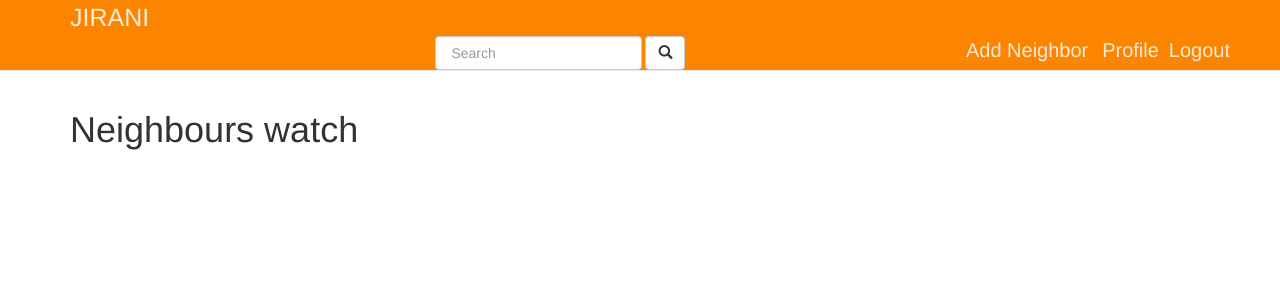
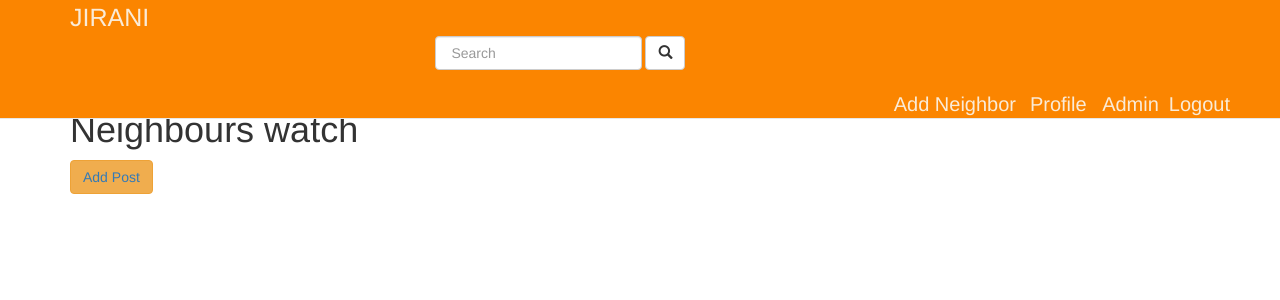
Before and after one commit to josphat-otieno/Neighbour-Spy, a Django app: page / in a window 1280 px wide. Shown: the top 300 px of the page. Run offline with Django 3.2, Linux system fonts and the light colour scheme; the visitor is signed in with stand-in values (Sample User, id 1); data that the repository does not hold is empty; some libraries are stand-ins or nearby versions.

Commit message:
add admin panel

```diff
--- a/spypyapp/admin.py
+++ b/spypyapp/admin.py
@@ -1,7 +1,8 @@
 from django.contrib import admin
-from .models import Profile, Neighbor, Business
+from .models import Profile, Neighbor, Business,Post
 
 # Register your models here.
 admin.site.register(Neighbor)
 admin.site.register(Profile)
 admin.site.register(Business)
+admin.site.register(Post)
--- a/spypyapp/models.py
+++ b/spypyapp/models.py
@@ -88,4 +88,3 @@ class Post(models.Model):
     post_title = models.CharField(max_length=60)
     post_description = models.TextField(default='')
     posted = models.DateTimeField(auto_now_add=True)
-    neighborhood = models.ForeignKey(Neighbor, on_delete=models.CASCADE, related_name='neighbor')
--- a/spypyapp/templates/navbar.html
+++ b/spypyapp/templates/navbar.html
@@ -6,13 +6,13 @@
       </button>
     </div>
     <div class="navbar-collapse collapse">
-      <a href="/" style="font-size: 25px; color: antiquewhite;">JIRANI</a>
+      <a href="/" style="font-size: 25px; color: antiquewhite; margin-bottom: 0px;">JIRANI</a>
     </div>
     <div class="col-sm- col-md-8 navbar-center" style="text-align:center; margin-left: 110px;">
       <form class="form-inline" action="{%url 'search' %}">
         <div class="md-form my-0">
-          <input class="form-control mr-sm-5" type="text" placeholder=" Search" name="businesses" aria-label="Search">
-          <button class="btn btn-default" type="submit"><i class="glyphicon glyphicon-search"></i></button>
+          <input class="form-control mr-sm-5" type="text" placeholder=" Search" name="businesses" aria-label="Search" style="margin-bottom: 20px;">
+          <button class="btn btn-default" type="submit" style="margin-bottom: 20px;"><i class="glyphicon glyphicon-search" ></i></button>
         </div>
       </form>
     </div>
@@ -22,6 +22,7 @@
       <a  style="margin-right: 10px;font-size: 20px; color: antiquewhite;"href="{% url 'profile' %}">Profile </a>
       {% if user.is_authenticated %}
       <div class="nav navbar-nav navbar-right"><a style="margin-right: 10px;font-size: 20px; color: antiquewhite;" href="accounts/logout">Logout</a></div>
+      <a  style="margin-right: 10px;font-size: 20px; color: antiquewhite;"href="/admin">Admin </a>
       {% else %}
       <ul>
         <li><a style="color: green; font-size: larger; font-weight: bold;">
--- a/spypyapp/templates/spy/detail.html
+++ b/spypyapp/templates/spy/detail.html
@@ -18,6 +18,12 @@
                 {% endfor %}
                 <hr>
                 <button class="btn btn-md btn-warning"><a href="{% url 'create_business' neighbor.id %}">Add business</a></button>
+
+                <button class="btn btn-md btn-warning"><a href="{% url 'create_post' %}">Add Post</a></button>
+                {% for post in posts %}
+                <h1>{{post.post_title}}</h1>
+                {% endfor %}
+
             </div>
         </div>
     </div>
--- a/spypyapp/templates/spy/index.html
+++ b/spypyapp/templates/spy/index.html
@@ -5,6 +5,11 @@
 {% block content %}
 <div class="container" style="padding-top: 90px;">
     <h1>Neighbours watch</h1>
+    <button class="btn btn-md btn-warning"><a href="{% url 'create_post' %}">Add Post</a></button>
+    {% for post in posts %}
+    <h1>{{post.post_title}}</h1>
+    {% endfor %}
+
 
     {% for neighbor in neighbors %}
     <h1>{{neighbor.name}}</h1>
@@ -15,6 +20,7 @@
     <button class="btn btn-md btn-warning"><a href="{% url 'update_count' neighbor.id %}">Update Occupants</a></button>
     <button class="btn btn-md btn-warning"><a href="{% url 'delete_neighborhood' neighbor.id %}">Delete</a></button>
 
+
     {% endfor %}
 </div>
 {% endblock %}
--- a/spypyapp/urls.py
+++ b/spypyapp/urls.py
@@ -19,6 +19,8 @@ urlpatterns = [
     path('delete/<int:neighborhood_id>/', views.delete_neighborhood, name='delete_neighborhood'),
     url(r'^(?P<neighborhood_id>[0-9]+)/count$', views.update_count, name="update_count"),
     url(r'^(?P<neighborhood_id>[0-9]+)/business$', views.create_business, name="create_business"),
+    # url(r'^(?P<neighborhood_id>[0-9]+)/post$', views.create_post, name="create_post"),
+    path('post/', views.create_post, name="create_post"),
 ]
 if settings.DEBUG:
     urlpatterns+=static(settings.MEDIA_URL, document_root = settings.MEDIA_ROOT)
--- a/spypyapp/views.py
+++ b/spypyapp/views.py
@@ -10,18 +10,17 @@ from .forms import *
 def index(request):
     businesses = Business.objects.all()
     neighbors = Neighbor.objects.all()
+    posts = Post.objects.all()
 
 
-    return render(request, 'spy/index.html',{"businesses":businesses, "neighbors":neighbors})
+    return render(request, 'spy/index.html',{"businesses":businesses, "neighbors":neighbors,"posts":posts})
 
 @login_required(login_url='/accounts/login/')
 def neighborhood_view(request, neighborhood_id):
 
     neighbor = Neighbor.objects.get(id = neighborhood_id)
     businesses = Business.objects.filter(neighborhood=neighbor)
-    posts = Post.objects.filter(neighborhood=neighbor)
-
-    return render (request, 'spy/detail.html', {"neighbor":neighbor, "businesses":businesses,"posts":posts})
+    return render (request, 'spy/detail.html', {"neighbor":neighbor, "businesses":businesses,})
 
 def new_neighbor(request):
     current_user = request.user
@@ -59,11 +58,26 @@ def create_business(request, neighborhood_id):
             business.neighborhood= neighbor
             business.user = current_user
             business.save()
-            return redirect('neighbor-detail',neighbor.id )
+            return redirect('index')
 
     else:
         business_form=BusinessForm()
     return render(request, 'spy/business.html',{"business_form":business_form, })
+
+def create_post(request):
+    # neighbor = Neighbor.objects.get(id = neighborhood_id)
+    current_user = request.user
+    if request.method =='POST':
+        post_form = PostForm(request.POST)
+        if post_form.is_valid():
+            post = post_form.save(commit=False)
+            # post.neighborhood= neighbor
+            post.user = current_user
+            post.save()
+            return redirect('index' )
+    else:
+        post_form=PostForm()
+    return render(request, 'spy/post.html',{"post_form":post_form})
 
 def delete_neighborhood(request, neighborhood_id):
     item = Neighbor.objects.get(id = neighborhood_id)
@@ -83,15 +97,14 @@ def edit_profile(request):
     user = User.objects.get(username = user.username)
     if request.method == 'POST':
         user_form=EditProfileForm(request.POST, request.FILES,instance =request.user)
-        profile_form = ProfileUpdateForm(request.POST, instance=request.user.profile)
+        profile_form = ProfileUpdateForm(request.POST, instance=request.user)
         if user_form.is_valid() and profile_form.is_valid():
             user_form.save()
             profile_form.save()
-            # messages.success(request, f'Your profile was updated successfuly')
             return redirect('profile')
     else:
         user_form=EditProfileForm(instance =request.user)
-        profile_form = ProfileUpdateForm(instance=request.user.profile )
+        profile_form = ProfileUpdateForm(instance=request.user )
 
         context = {"user_form":user_form, "profile_form":profile_form, "user":user}
         return render(request, 'spy/edit_profile.html', context)
```
Also changed, not shown: spypyapp/templates/spy/post.html (added, +38 -0 lines), spypyapp/migrations/0003_remove_post_neighborhood.py (added).
